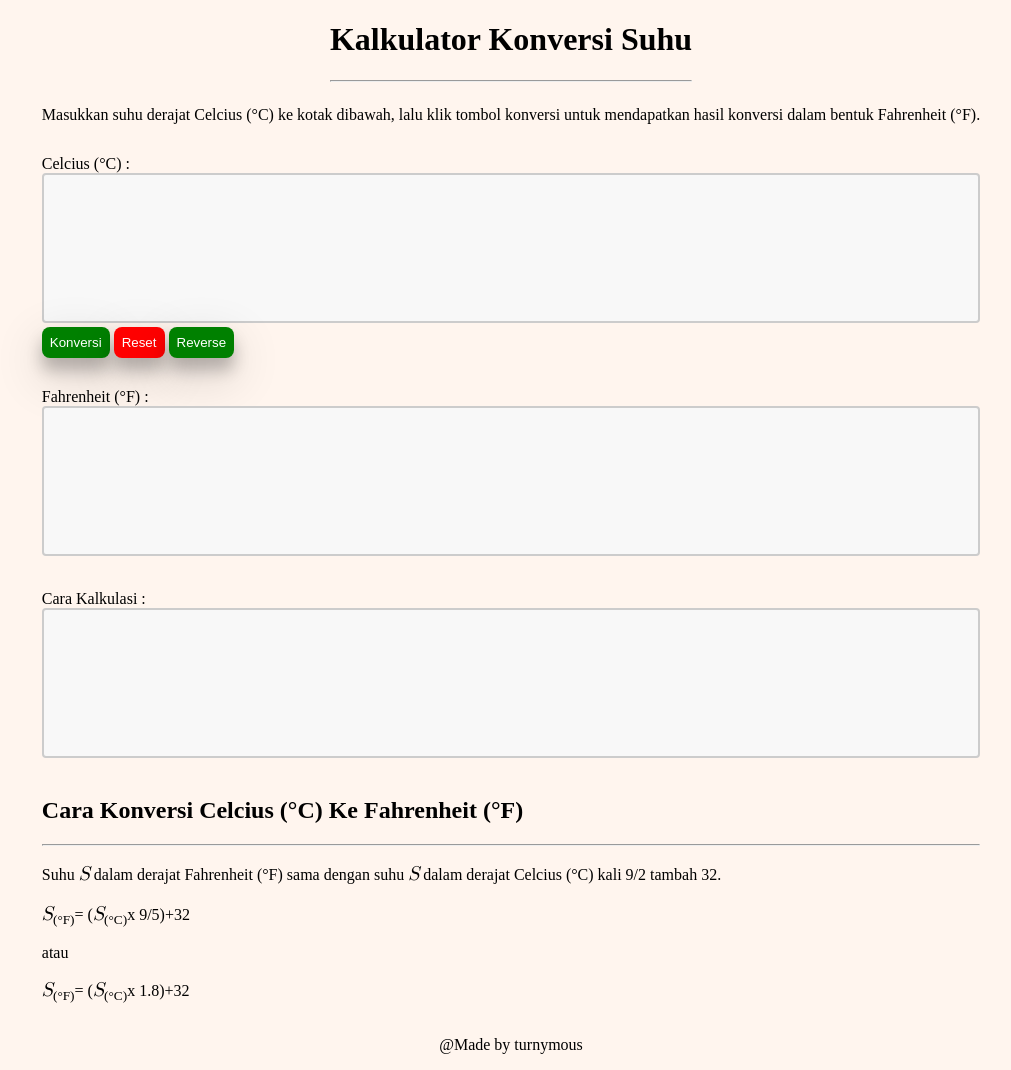
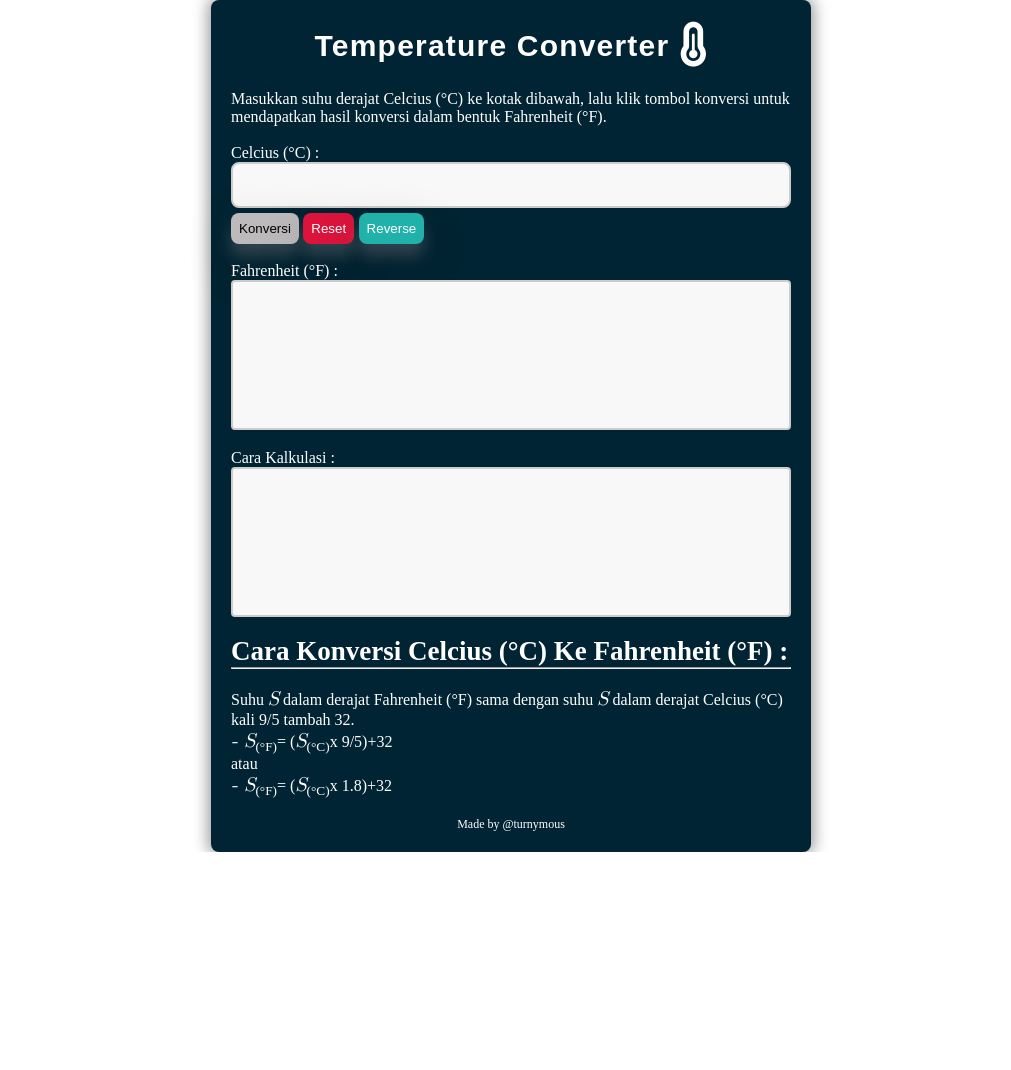
Before and after one commit to revou-fundamental-course/30-sept-24-turnymous, a plain HTML site: page index.html in a window 1280 px wide. Shown: the whole page, without its empty margins (129-1140 px from the left). After the commit the page ends 852 px from the top, so only its background shows below. Drawn offline with Linux system fonts and the light colour scheme.

Commit message:
Revisi Design & Add JS

```diff
--- a/css/styles.css
+++ b/css/styles.css
@@ -1,12 +1,63 @@
 /* ini css */
 
+* {
+  margin: 0;
+  padding: 0;
+  box-sizing: border-box;
+}
+
 body {
-    margin: 0;
-    background: seashell;
   display: flex;
-    flex-direction: column;
+  justify-content: center;
   align-items: center;
+  min-height: 100vh;
+}
+
+.container {
+  max-width: 600px;
+  background: #002433;
+  border-radius: 8px;
+  box-shadow: 0px 0px 15px 3px rgba(0, 0, 0, 0.4);
+  font-family: sans-serif;
+  padding: 20px;
+}
+
+.judul {
+  display: flex;
   justify-content: center;
+  align-items: center;
+  flex-wrap: wrap-reverse;
+  gap: 10px;
+}
+
+.title {
+  display: flex;
+  justify-content: center;
+  align-items: center;
+  flex-wrap: wrap-reverse;
+  gap: 10px;
+}
+
+h1 {
+  color: #fff;
+  letter-spacing: 1.2px;
+  font-size: 30px;
+}
+
+input {
+  width: 100%;
+  padding: 12px 20px;
+  box-sizing: border-box;
+  border: 2px solid #ccc;
+  border-radius: 8px;
+  background-color: #f8f8f8;
+  font-size: 16px;
+  resize: none;
+}
+
+.Temperature-icon {
+  font-size: 45px;
+  color: white;
 }
 
 .suhu-style {
@@ -15,7 +66,7 @@ body {
   font-style: italic;
 }
 
-.padding-area {
+#padding-area {
   padding-top: 15px;
   padding-bottom: 15px;
 }
@@ -24,33 +75,40 @@ body {
   background-color: green;
   color: white;
   border: 0;
+  margin-top: 5px;
   padding: 8px;
   border-radius: 8px;
-    box-shadow: 0 12px 16px 0 rgba(0,0,0,0.24), 0 17px 50px 0 rgba(0,0,0,0.19);
+  box-shadow: 0 12px 16px 0 rgba(202, 180, 180, 0.24),
+    0 17px 50px 0 rgba(0, 0, 0, 0.19);
 }
 
 .form-button:hover {
-    background-color: #04AA6D; /* Green */
+  background-color: green;
   color: white;
 }
 
 .form-button-reset:hover {
-    background-color: hsl(0, 100%, 67%); /* Green */
+  background-color: hsl(0, 100%, 50%);
   color: white;
 }
 
+.form-button-reverse:hover {
+  background-color: hsl(0, 100%, 100%);
+  color: black;
+}
+
 .form-button-submit {
-    background-color: green;
-    color: white;
+  background-color: rgb(188, 186, 186);
+  color: black;
 }
 
 .form-button-reset {
-    background-color: red;
+  background-color: crimson;
   color: white;
 }
 
 .form-button-reverse {
-    background-color: green;
+  background-color: lightseagreen;
   color: white;
 }
 
@@ -65,3 +123,8 @@ textarea {
   font-size: 16px;
   resize: none;
 }
+
+.text-color {
+  color: white;
+  font-family: perpetua;
+}
--- a/index.html
+++ b/index.html
@@ -1,91 +1,147 @@
 <!DOCTYPE html>
 <html lang="en">
   <head>
-    <meta charset="UTF-8">
-    <meta name="viewport" content="width=device-width, initial-scale=1.0">
-    <title>Document</title>
-    <link rel="stylesheet" href="css\styles.css">
+    <meta charset="UTF-8" />
+    <meta name="viewport" content="width=device-width, initial-scale=1.0" />
+    <title>Temperature Converter</title>
+    <link rel="stylesheet" href="css/styles.css" />
+    <link
+      rel="stylesheet"
+      href="https://cdnjs.cloudflare.com/ajax/libs/font-awesome/6.2.0/css/all.min.css"
+      integrity="sha512-xh6O/CkQoPOWDdYTDqeRdPCVd1SpvCA9XXcUnZS2FmJNp1coAFzvtCN9BmamE+4aHK8yyUHUSCcJHgXloTyT2A=="
+      crossorigin="anonymous"
+      referrerpolicy="no-referrer"
+    />
   </head>
   <body>
+    <div class="container">
+
+      <!-- HEADER -->
       <header>
-        <h1>Kalkulator Konversi Suhu</h1>
-        <hr/>
+        <div class="judul">
+          <div class="title">
+            <h1>Temperature Converter</h1>
+            <span class="Temperature-icon"
+              ><i class="fa-solid fa-temperature-three-quarters"></i
+            ></span>
+          </div>
+        </div>
       </header>
+      <br />
+      <!-- HEADER END -->
 
       <main>
-        <!-- Form konten -->
+        <!-- INSTRUKSI -->
         <section>
+          <article>
+            <p class="text-color">
+              Masukkan suhu derajat Celcius (°C) ke kotak dibawah, lalu klik
+              tombol konversi untuk mendapatkan hasil konversi dalam bentuk
+              Fahrenheit (°F).
+            </p>
+          </article>
+          <br />
+          <!-- INSTRUKSI END -->
 
-            <!--Instruksi-->
-            <article>
-                <p>Masukkan suhu derajat Celcius (°C) ke kotak dibawah, lalu klik tombol konversi untuk mendapatkan hasil konversi dalam bentuk Fahrenheit (°F).<p>
-            </article>
-
-            <!--Inputan Suhu-->
+          <!-- FORM INPUT -->
           <form class="padding-area">
-                <div>
+            <div id="celcius" class="text-color">
               <label for="input-suhu">Celcius (°C) :</label>
             </div>
 
-                <textarea id="input-suhu"></textarea>
+            <input type="number" id="input-suhu" class="input-suhu" required></input>
+          </form>
+          <!-- FORM INPUT END -->
 
+          <!-- TOMBOL INPUT/OUTPUT -->
           <div>
-                    <button class="form-button form-button-submit">Konversi</button>
-                    <button class="form-button form-button-reset">Reset</button>
-                    <button class="form-button form-button-reverse">Reverse</button>
+            <!-- TOMBOL SUBMIT -->
+            <button
+              type="button"
+              onclick="validateForm()"
+              class="form-button form-button-submit">Konversi
+            </button>
+
+            <!-- TOMBOL RESET -->
+            <button
+              type="button"
+              onclick="reset()"
+              class="form-button form-button-reset">Reset
+            </button>
+
+            <!-- TOMBOL REVERSE -->
+            <button
+              type="button"
+              onclick="reverse()"
+              class="form-button form-button-reverse">Reverse
+            </button>
           </div>
-            </form>
+          <br />
+          <!-- TOMBOL INPUT/OUTPUT END -->
 
-            <!--Hasil Suhu-->
+          <!-- TEXT AREA -->
           <div class="padding-area">
-                <div>
+            <div id="fahrenheit" class="text-color">
               <label for="hasil-suhu">Fahrenheit (°F) :</label>
             </div>
-
-                <textarea id="hasil-suhu"></textarea>
+            <textarea id="hasil-suhu" readonly></textarea>
           </div>
 
-            <!--Cara Kalkulasi-->
-            <div class="padding-area">
+          <div id="padding-area" class="text-color">
             <div>
               <label for="kalkulasi-suhu">Cara Kalkulasi :</label>
             </div>
+            <textarea id="kalkulasi-suhu" readonly></textarea>
+          </div>
+          <!-- TEX AREA END -->
+        </section>
 
-                <textarea id="kalkulasi-suhu"></textarea>
+        <section>
+          <!-- HEADER CARA KALKULASI -->
+          <header>
+            <h2
+              style="font-size: 27px"
+              class="text-color"
+              style="font-family: candara">Cara Konversi Celcius (°C) Ke Fahrenheit (°F) :
+            </h2>
+            <hr />
+          </header>
+          <br />
+          <!-- HEADER CARA KALKULASI END -->
+
+          <!-- CARA KALKULASI -->
+          <article class="text-color">
+            <p>
+              Suhu <span class="suhu-style">S</span> dalam derajat Fahrenheit
+              (°F) sama dengan suhu <span class="suhu-style">S</span> dalam
+              derajat Celcius (°C) kali 9/5 tambah 32.
+            </p>
+            <p>
+              <span class="suhu-style">- S</span><sub>(°F)</sub>= (<span
+                class="suhu-style"
+                >S</span
+              ><sub>(°C)</sub>x 9/5)+32
+            </p>
+            <p>atau</p>
+            <p>
+              <span class="suhu-style">- S</span><sub>(°F)</sub>= (<span
+                class="suhu-style"
+                >S</span
+              ><sub>(°C)</sub>x 1.8)+32
+            </p>
+          </article>
+          <!-- CARA KALKULASI END -->
+        </section>
+      </main>
+      <br />
+
+      <!-- FOOTER -->
+      <footer style="font-size: 12px">
+        <p class="text-color" style="text-align: center">Made by @turnymous</p>
+      </footer>
+      <!-- FOOTER END -->
 
     </div>
-        </section>
-
-        <!-- Info konten -->
-        <section>
-            <header>
-                <h2>Cara Konversi Celcius (°C) Ke Fahrenheit (°F)</h2>
-                <hr/>
-            </header>
-
-            <article>
-                <p>Suhu
-                    <span class="suhu-style">S</span> dalam derajat Fahrenheit (°F) sama dengan suhu
-                    <span class="suhu-style">S</span> dalam derajat Celcius (°C) kali 9/2 tambah 32.
-                </p>
-
-                <p>
-                    <span class="suhu-style">S</span><sub>(°F)</sub>=
-                    (<span class="suhu-style">S</span><sub>(°C)</sub>x 9/5)+32
-                </p>
-
-                <p>atau</p>
-
-                <p>
-                    <span class="suhu-style">S</span><sub>(°F)</sub>=
-                    (<span class="suhu-style">S</span><sub>(°C)</sub>x 1.8)+32
-                </p>
-            </article>
-        </section>
-    </main>
-
-    <footer>
-        <p>@Made by turnymous</p>
-    </footer>
+    <script src="js\script.js"></script>
   </body>
 </html>
--- a/js/script.js
+++ b/js/script.js
@@ -1 +1,30 @@
-// ini javascript
+// Function submit
+function validateForm() {
+  const celsiusInput = document.getElementById("input-suhu").value;
+  const fahrenheitOutput = document.getElementById("hasil-suhu");
+  const kalkulasiOutput = document.getElementById("kalkulasi-suhu");
+
+  // Validasi input
+  if (celsiusInput === "") {
+    alert("Anda belum input nilai!");
+    return;
+  }
+
+  // Convert Celsius to Fahrenheit
+  const fahrenheit = (celsius * 9) / 5 + 32;
+  fahrenheitOutput.value = fahrenheit.toFixed(2); // Output formatted to 2 decimal places
+
+  // Output Cara Kalkulasi
+  kalkulasiOutput.value = `${celsius} °C x 9/5 + 32 = ${fahrenheit.toFixed(
+    2
+  )} °F`;
+}
+
+// Function reset
+function reset() {
+  document.getElementById("input-suhu").value = "";
+  document.getElementById("hasil-suhu").value = "";
+  document.getElementById("kalkulasi-suhu").value = "";
+}
+
+// Function reverse
```
Lines whose indentation alone changed are shown as unchanged.
